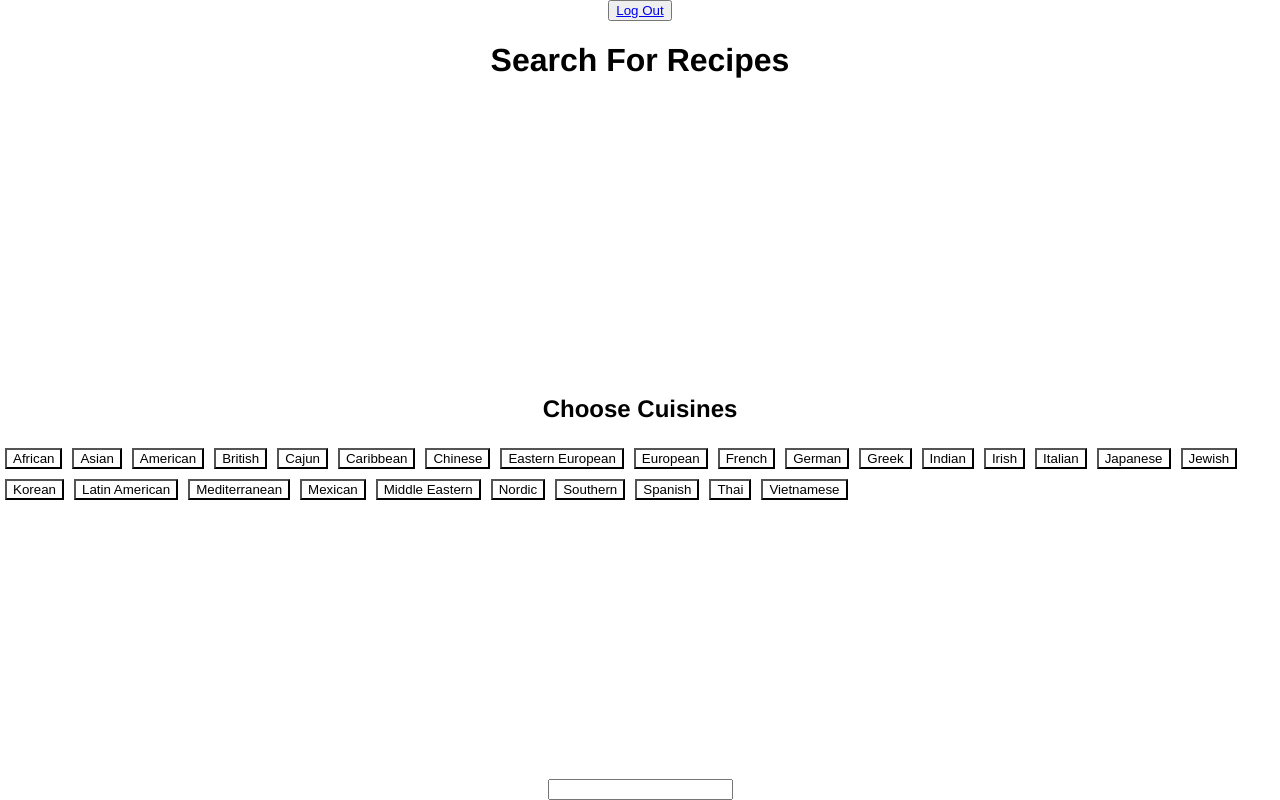
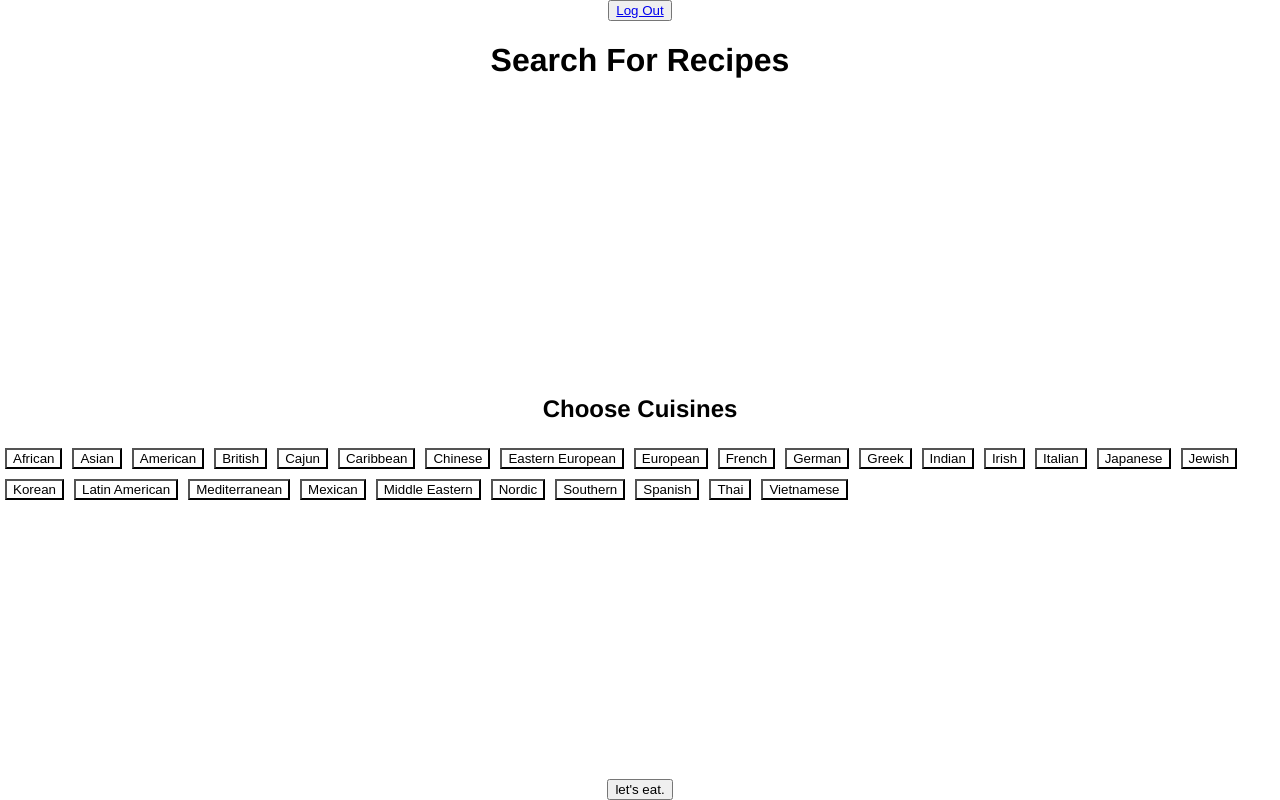
Before and after one commit to jdsuh50/CS411-Team-Project, a React (Create React App) app in the folder foodpal/: page /search in a window 1280 px wide. Built offline with nearby package versions, Linux system fonts and the light colour scheme; no server answers.

Commit message:
frontend working

```diff
--- a/foodpal/src/components/SearchPage.js
+++ b/foodpal/src/components/SearchPage.js
@@ -1,6 +1,8 @@
 import React, { useEffect, useState } from 'react';
 import axios from 'axios';
 import LogOutButton from './LogOutButton'; // Assuming you have a LogOutButton component
+
+
 
 
   function CuisineCheckboxList({ selectedcuisines, setSelectedcuisines }) {
@@ -33,6 +35,7 @@ function CuisineCheckboxList({ selectedcuisines, setSelectedcuisines }) {
       { name: 'thai', label: 'Thai', checked: false },
       { name: 'vietnamese', label: 'Vietnamese', checked: false },
     ]);
+
 
     const handleButtonClick = (index) => {
       const updatedCuisines = [...cuisines];
@@ -71,13 +74,26 @@ function CuisineCheckboxList({ selectedcuisines, setSelectedcuisines }) {
     );
   }
 
-
   function SearchPage() {
 
     const [recipes, setRecipes] = useState([]);
     const [selectedcuisines, setSelectedcuisines] = useState('');
 
+  const recipeRequest = () => {
+    const userData = {
+      cuisines: selectedcuisines.split(", "),
+    };
+    console.log(userData);
 
+    // Make HTTP POST request to Flask server
+    axios.post('http://127.0.0.1:5000/get_spoonacular_recipes', userData)
+      .then(response => {
+        console.log('Response from server:', response.data);
+      })
+      .catch(error => {
+        console.error('Error:', error);
+      });
+  };
 
   useEffect(() => {
     // Make a GET request to the Flask backend
@@ -91,15 +107,16 @@ function SearchPage() {
       });
   }, []);
 
+
+
   return (
     <div style={{ margin: '0', padding: '0', display: 'flex', flexDirection: 'column', alignItems: 'center', justifyContent: 'center', height: '100vh', fontFamily: 'helvetica' }}>
       <LogOutButton />
       <h1>Search For Recipes</h1>
       <CuisineCheckboxList selectedcuisines={selectedcuisines} setSelectedcuisines={setSelectedcuisines} />
-    <form>
-      <input type="text" name="searchFor" id="searchFor" />
-      {/* <input type="button" id="searchBtn" value="Search" /> */}
-    </form>
+      <button type="button" onClick={recipeRequest}>
+        let's eat.
+      </button>
       <div id="recipeImages"> </div>
       {/* Call to back end to access Spoonacular API */}
     </div>
--- a/foodpal/src/components/YourProfilePage.js
+++ b/foodpal/src/components/YourProfilePage.js
@@ -14,6 +14,7 @@ function LinktoSearch() {
     </div>
   )
 }
+
 
 function DietCheckboxList({ selectedDiets, setSelectedDiets }) {
   const [diets, setDiets] = useState([
```
Lines whose indentation alone changed are shown as unchanged.
